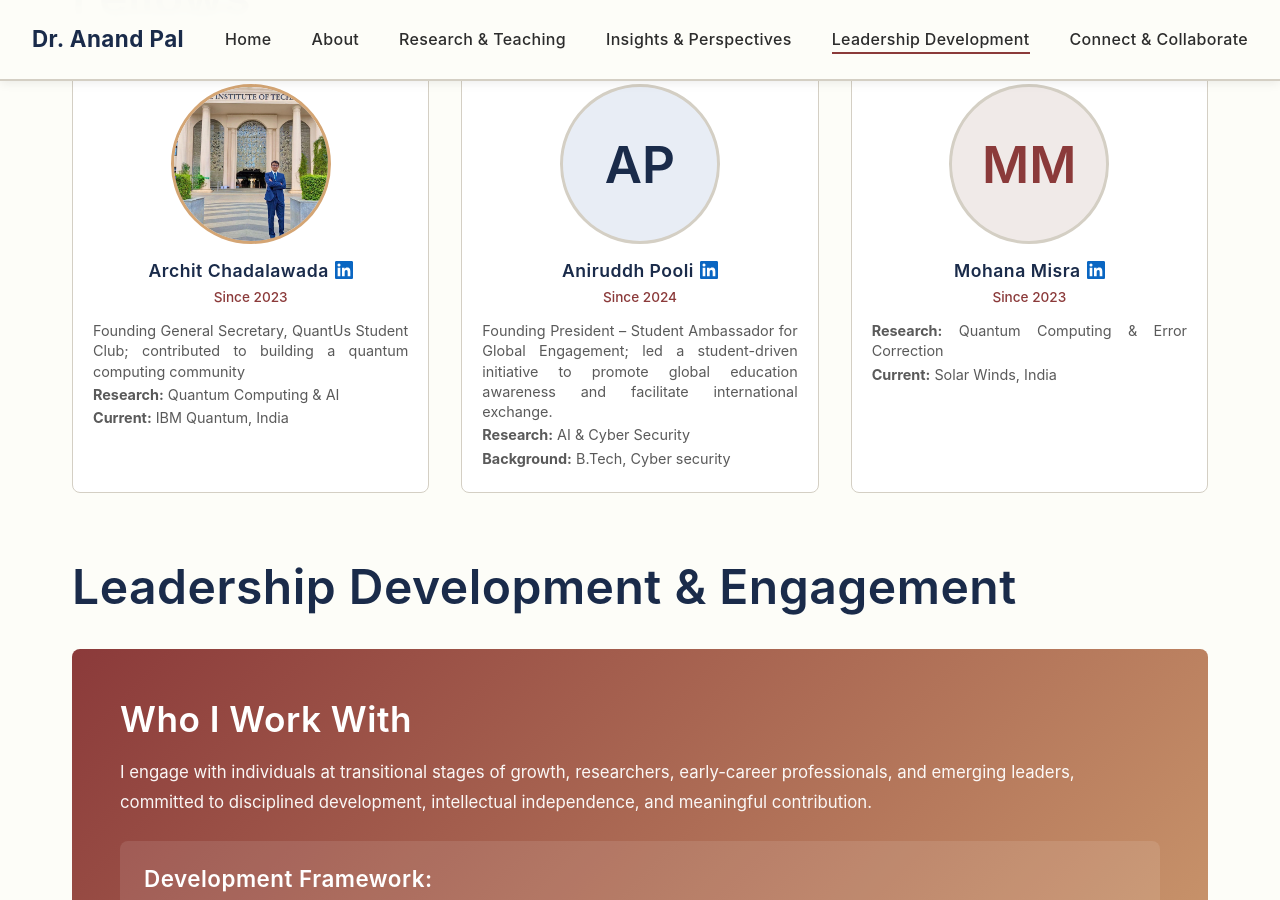
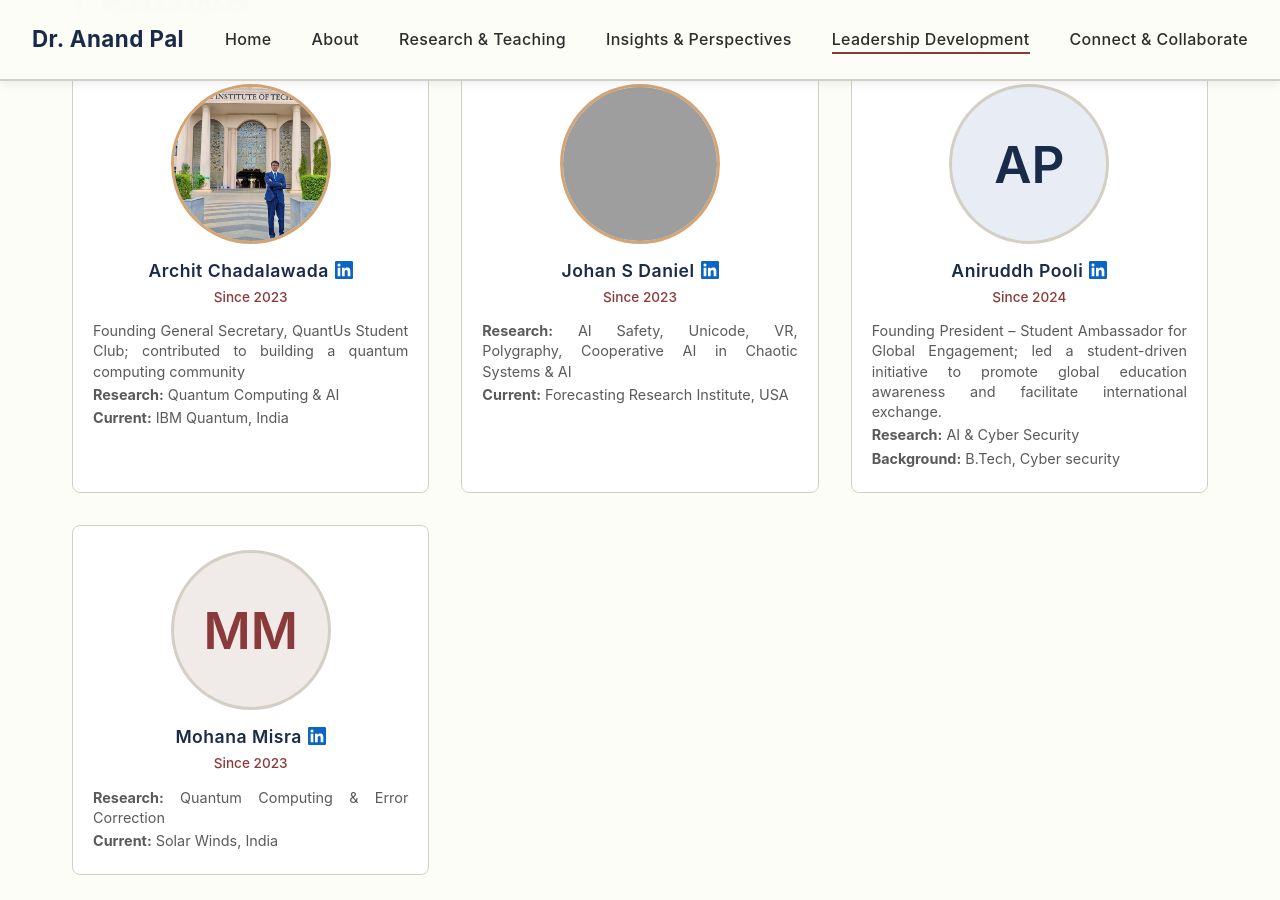
Before and after one commit to anandpal-in/anandpal-in.github.io, a Jekyll site: the page built from leadership-development/index.html, in a window 1280 px wide and 900 px high, scrolled down 577 px. Built offline with Jekyll 4.4.1, drawn with Linux system fonts in a browser that asks for light colours; grey boxes are pictures that could not be loaded.

Commit message:
Johan Profile update

```diff
--- a/leadership-development/index.html
+++ b/leadership-development/index.html
@@ -29,6 +29,21 @@ description: Leadership development, mentorship, and community engagement by Dr.
                     <p class="mentee-detail"><strong>Current:</strong> IBM Quantum, India</p>
                 </div>
             </div>
+
+            <div class="mentee-card">
+                <img src="/assets/images/johan.jpg" alt="Johan S Daniel" class="mentee-photo">
+                <div class="mentee-body">
+                    <h3 class="mentee-name">
+                        <a href="https://www.linkedin.com/in/johan-s-daniel/" target="_blank" rel="noopener">
+                            Johan S Daniel <svg width="18" height="18" viewBox="0 0 24 24"><use href="#icon-linkedin"/></svg>
+                        </a>
+                    </h3>
+                    <p class="mentee-since">Since 2023</p>
+                    <p class="mentee-detail"><strong>Research:</strong> AI Safety, Unicode, VR, Polygraphy, Cooperative AI in Chaotic Systems &amp; AI</p>
+                    <p class="mentee-detail"><strong>Current:</strong> Forecasting Research Institute, USA</p>
+                </div>
+            </div>
+
 
             <div class="mentee-card">
                 <div class="mentee-initials" style="background:#e8edf5; color:var(--primary);">AP</div>
```
Also changed, not shown: images/Johan.jpeg (added).
